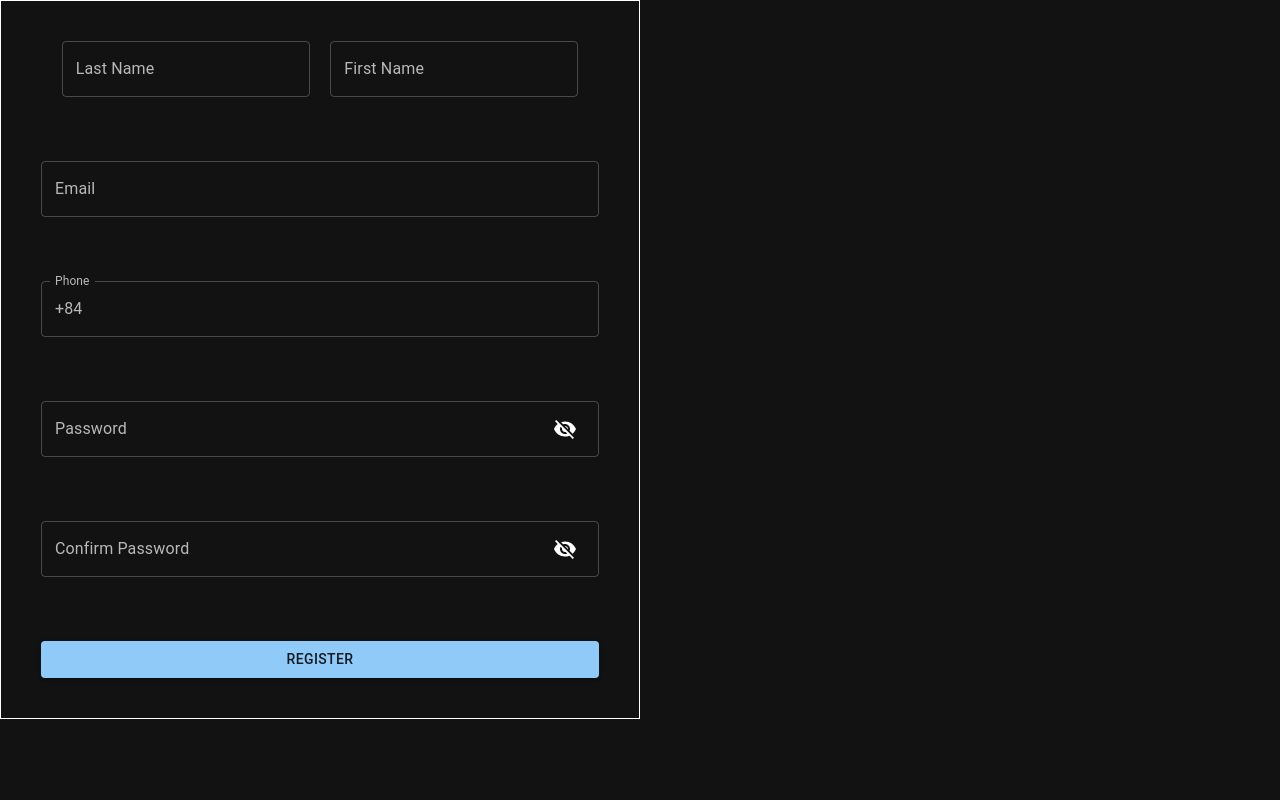
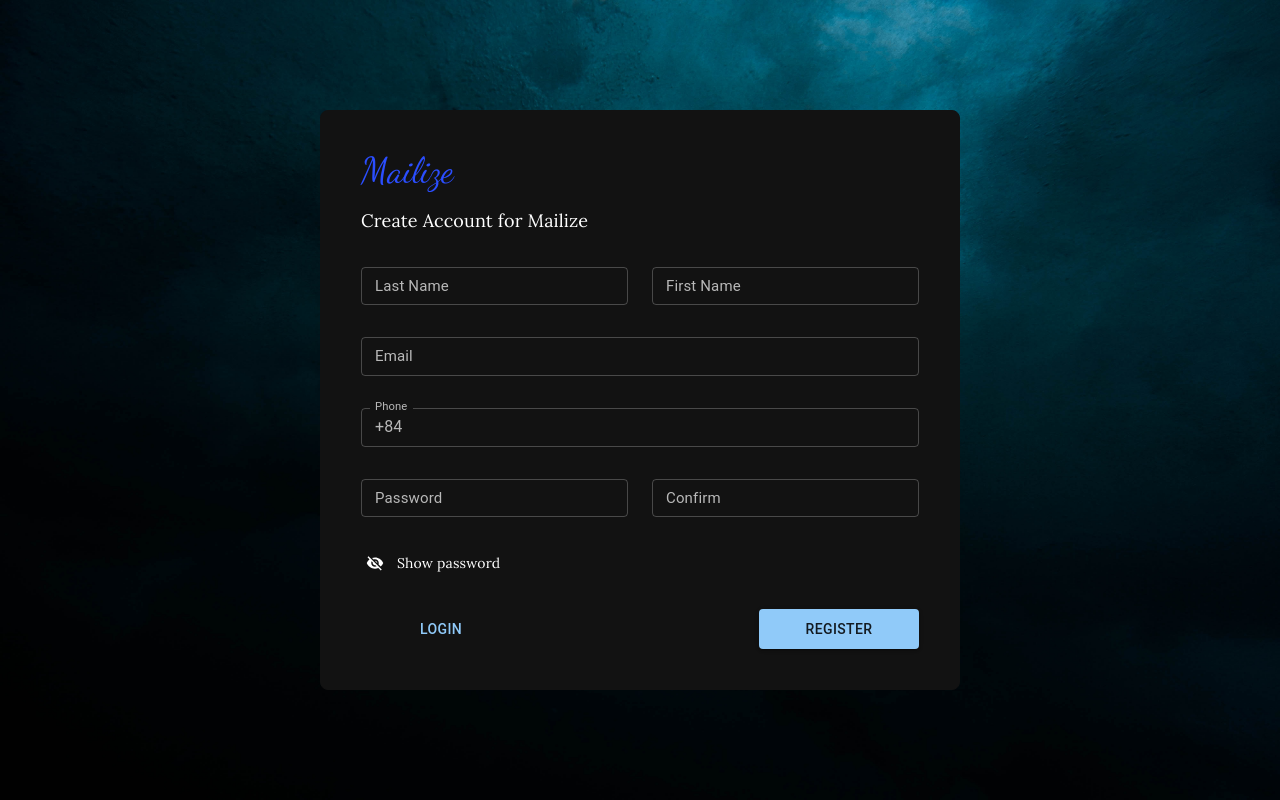
Before and after one commit to lekhoi2709/Mailize, a Next.js app in the folder mailize/: page /auth/register in a window 1280 px wide. Built offline with nearby package versions, Linux system fonts and the light colour scheme.

Commit message:
add loading animation

```diff
--- /dev/null
+++ b/mailize/src/components/footer.tsx
@@ -0,0 +1,11 @@
+import { Dancing_Script, Lora } from "next/font/google";
+
+const dancing = Dancing_Script({
+   subsets: ["latin"],
+});
+
+export default function Footer() {
+   return (
+      <div></div>
+   );
+}
--- a/mailize/src/components/navbar.tsx
+++ b/mailize/src/components/navbar.tsx
@@ -18,7 +18,7 @@ export default function Navbar() {
          </Link>
 
          <div className="gap-1 hidden md:flex items-center">
-            <Link href="/login">
+            <Link href="/auth/register">
                <Button
                   variant="contained"
                   className={`${lora.className} text-[#e7e7e7] bg-[#2B4EFF] hover:bg-[#213ABF] text-[12px]`}
--- a/mailize/src/pages/auth/register.tsx
+++ b/mailize/src/pages/auth/register.tsx
@@ -1,8 +1,18 @@
-import { useState, useEffect, useMemo } from 'react'
+import { useState, useEffect, useMemo, useRef } from 'react'
 import { TextField, Button, InputAdornment, IconButton } from "@mui/material";
 import VisibilityIcon from '@mui/icons-material/Visibility';
 import VisibilityOffIcon from '@mui/icons-material/VisibilityOff';
+import CircularProgress from '@mui/material/CircularProgress';
 import axios from 'axios';
+import { Dancing_Script, Lora } from "next/font/google";
+import Image from "next/image";
+import Link from 'next/link';
+
+const dancing = Dancing_Script({
+   subsets: ["latin"],
+});
+
+const lora = Lora({ subsets: ["latin"] });
 
 type Validate = {
    lastName: string,
@@ -14,14 +24,53 @@ type Validate = {
 }
 
 export default function Register() {
+   const timerRef = useRef<ReturnType<typeof setTimeout> | undefined>()
+
+   const [isLoading, setLoading] = useState<boolean>(false)
    const [lastName, setLastName] = useState<string>("Doe");
    const [firstName, setFirstName] = useState<string>("John");
    const [email, setEmail] = useState<string>("example@example.com");
-   const [phone, setPhone] = useState<string>("0909123123");
+   const [phone, setPhone] = useState<string>("123");
    const [password, setPassword] = useState<string>("Example1");
    const [confirm, setConfirm] = useState<boolean>(true)
+   const [passHelper, setPassHelper] = useState<string>("")
 
-   const [passHelper, setPassHelper] = useState<string>("")
+
+   useEffect(() => {
+      clearTimeout(timerRef.current)
+   }, [])
+
+   const submitHandler = async (event: React.MouseEvent<HTMLButtonElement, MouseEvent>) => {
+      event.preventDefault()
+
+      const payload = {
+         email,
+         phone,
+         password,
+         lastName,
+         firstName,
+      }
+
+      setLoading(true)
+
+      try {
+         const data = await axios({
+            url: "http://localhost:8080/api/auth/register",
+            method: "POST",
+            headers: {
+               "Content-Type": "application/json"
+            },
+            data: payload
+         })
+         console.log(data)
+      } catch (err) {
+         console.log(err)
+      }
+
+      timerRef.current = setTimeout(() => {
+         setLoading(false)
+      }, 2000)
+   }
 
    const emailHandler = (value: string) => {
       const isEmail = /^[\w-\.]+@([\w-]+\.)+[\w-]{2,4}$/g;
@@ -76,65 +125,137 @@ export default function Register() {
       return submitValidate({ lastName, firstName, email, phone, passHelper, confirm })
    }, [lastName, firstName, email, phone, passHelper, confirm])
 
-   const submitHandler = async (event: React.MouseEvent<HTMLButtonElement, MouseEvent>) => {
-      event.preventDefault()
+   return (
+      <div className={`${lora.className} md:flex md:justify-center md:items-center w-screen h-screen`}>
+         <picture className="w-full h-screen absolute z-0">
+            <Image
+               src="/images/bg1.jpg"
+               alt=""
+               fill
+               className="contain"
+               priority
+            />
+         </picture>
+         <main className="w-full h-full md:h-fit md:w-1/2 p-6 bg-[#121212] md:p-10 md:border md:border-[#121212] rounded-lg relative">
+            <section className='flex flex-col gap-4 mb-10 md:mb-8'>
+               <h1 className={`${dancing.className} text-4xl text-[#2B4EFF]`}>Mailize</h1>
+               <h1 className="text-lg">Create Account for Mailize</h1>
+            </section>
+            <section className="flex flex-col gap-8 md:justify-evenly w-full">
+               <div className="flex flex-col gap-8 md:flex-row md:gap-6 w-full">
+                  <TextField
+                     // error={lastName == ""}
+                     // helperText={lastName != "" ? "" : "Please enter your last name"}
+                     label="Last Name"
+                     id="lastName"
+                     name="lastName"
+                     onChange={(e) => { setLastName(e.target.value) }}
+                     size='small'
+                     className='w-full text-sm'
+                     InputProps={{ style: { fontSize: 15 } }}
+                     InputLabelProps={{ style: { fontSize: 15 } }}
+                  />
+                  <TextField
+                     // error={firstName == ""}
+                     // helperText={firstName != "" ? "" : "Please enter your first name"}
+                     label="First Name"
+                     id="firstName"
+                     name="firstName"
+                     onChange={(e) => { setFirstName(e.target.value) }}
+                     size='small'
+                     className='w-full'
+                     InputProps={{ style: { fontSize: 15 } }}
+                     InputLabelProps={{ style: { fontSize: 15 } }}
+                  />
+               </div>
 
-      const payload = {
-         email,
-         phone,
-         password,
-         lastName,
-         firstName,
-      }
+               <TextField
+                  error={email == ""}
+                  helperText={email != "" ? "" : "Please enter correct format of email"}
+                  label="Email"
+                  id="email"
+                  name="email"
+                  onChange={(e) => { emailHandler(e.target.value) }}
+                  size='small'
+                  InputProps={{ style: { fontSize: 15 } }}
+                  InputLabelProps={{ style: { fontSize: 15 } }}
+               />
+               <TextField
+                  error={phone == ""}
+                  helperText={phone != "" ? "" : "Plese enter existed phone number"}
+                  type="tel"
+                  label="Phone"
+                  id="phone"
+                  name="phone"
+                  onChange={(e) => { phoneHandler(e.target.value) }}
+                  size='small'
+                  InputProps={{
+                     startAdornment: <InputAdornment position='start'>+84</InputAdornment>,
+                     style: { fontSize: 15 }
+                  }}
+                  InputLabelProps={{ style: { fontSize: 15 } }}
+               />
 
-      try {
-         const { data } = await axios({
-            url: "http://localhost:8080/api/auth/register",
-            method: "POST",
-            data: payload
-         })
-
-         console.log(data)
-      } catch (err) {
-         console.log(err)
-      }
-   }
-
-   return (
-      <>
-         <div className="w-1/2 p-10 border border-white">
-            <div className="flex flex-col gap-16">
-               <div className="flex justify-evenly">
-                  <TextField error={lastName == ""} helperText={lastName != "" ? "" : "Please enter your last name"} label="Last Name" id="lastName" name="lastName" onChange={(e) => { setLastName(e.target.value) }} />
-                  <TextField error={firstName == ""} helperText={firstName != "" ? "" : "Please enter your first name"} label="First Name" id="firstName" name="firstName" onChange={(e) => { setFirstName(e.target.value) }} />
-               </div>
-               <TextField error={email == ""} helperText={email != "" ? "" : "Please enter correct format of email"} label="Email" id="email" name="email" onChange={(e) => { emailHandler(e.target.value) }} />
-               <TextField error={phone == ""} helperText={phone != "" ? "" : "Plese enter existed phone number"} type="tel" label="Phone" id="phone" name="phone" onChange={(e) => { phoneHandler(e.target.value) }} InputProps={{
-                  startAdornment: <InputAdornment position='start'>+84</InputAdornment>
-               }} />
-               <TextField error={passHelper != ""} helperText={passHelper} type={eye ? 'text' : 'password'} onChange={(e) => { passwordHandler(e.target.value) }} label="Password" id="password" name="password" InputProps={{
-                  endAdornment: <InputAdornment position='end'>
-                     <IconButton onClick={eyeHandle}>
-                        {eye ? <VisibilityIcon /> : <VisibilityOffIcon />}
-                     </IconButton>
-                  </InputAdornment>
-               }} />
-               <TextField error={!confirm} helperText={confirm ? "" : "Password does not match"} type={eye ? 'text' : 'password'} label="Confirm Password" id="confirm" name="confirm" InputProps={{
-                  endAdornment: <InputAdornment position='end'>
-                     <IconButton onClick={eyeHandle}>
-                        {eye ? <VisibilityIcon /> : <VisibilityOffIcon />}
-                     </IconButton>
-                  </InputAdornment>
-               }} onChange={e => {
+               <div className="flex flex-col gap-8 md:gap-6 md:flex-row w-full">
+                  <TextField
+                     error={passHelper != ""}
+                     helperText={passHelper}
+                     type={eye ? 'text' : 'password'}
+                     onChange={(e) => { passwordHandler(e.target.value) }}
+                     label="Password"
+                     id="password"
+                     name="password"
+                     size='small'
+                     className='w-full'
+                     InputProps={{ style: { fontSize: 15 } }}
+                     InputLabelProps={{ style: { fontSize: 15 } }}
+                  />
+                  <TextField
+                     error={!confirm}
+                     helperText={confirm ? "" : "Password does not match"}
+                     type={eye ? 'text' : 'password'}
+                     label="Confirm"
+                     id="confirm"
+                     name="confirm"
+                     className='w-full'
+                     onChange={e => {
                         if (e.target.value == password) {
                            setConfirm(true)
                         } else {
                            setConfirm(false)
                         }
-               }} />
-               <Button disabled={!validation} id="loginBtn" name="login" type='submit' variant='contained' onClick={e => submitHandler(e)} className="bg-[#2B4EFF] hover:bg-[#213ABF] text-[#e7e7e7]">Register</Button>
+                     }}
+                     size='small'
+                     InputProps={{ style: { fontSize: 15 } }}
+                     InputLabelProps={{ style: { fontSize: 15 } }}
+                  />
                </div>
+               <div className='flex items-center gap-2'>
+                  <IconButton onClick={eyeHandle} size='small'>
+                     {eye ? <VisibilityIcon fontSize='inherit' /> : <VisibilityOffIcon fontSize='inherit' />}
+                  </IconButton>
+                  <p className='text-sm'>Show password</p>
                </div>
-      </>
+               <section className='flex justify-between'>
+                  <Link href="/auth/login">
+                     <Button
+                        variant="text"
+                        className="text-[#2B4EFF] w-28 md:w-40 md:h-10">
+                        Login
+                     </Button>
+                  </Link>
+                  <Button
+                     disabled={!validation || isLoading}
+                     id="loginBtn"
+                     name="login"
+                     type='submit'
+                     variant='contained'
+                     onClick={e => submitHandler(e)}
+                     className="bg-[#2B4EFF] hover:bg-[#213ABF] text-[#e7e7e7] w-28 md:w-40 md:h-10">{isLoading ? <CircularProgress size={"1.5rem"} /> : "Register"}
+                  </Button>
+               </section>
+            </section>
+         </main>
+      </div>
    );
 }
--- a/mailize/src/pages/index.tsx
+++ b/mailize/src/pages/index.tsx
@@ -23,7 +23,7 @@ export default function Home() {
                   who want more.
                </p>
                <div className="text-center md:text-start">
-                  <Link href="/login">
+                  <Link href="/auth/register">
                      <Button
                         variant="contained"
                         className={`${lora.className} p-3 text-[#e7e7e7] bg-[#2B4EFF] hover:bg-[#213ABF] text-md md:text-sm`}
```
Lines whose indentation alone changed are shown as unchanged.
